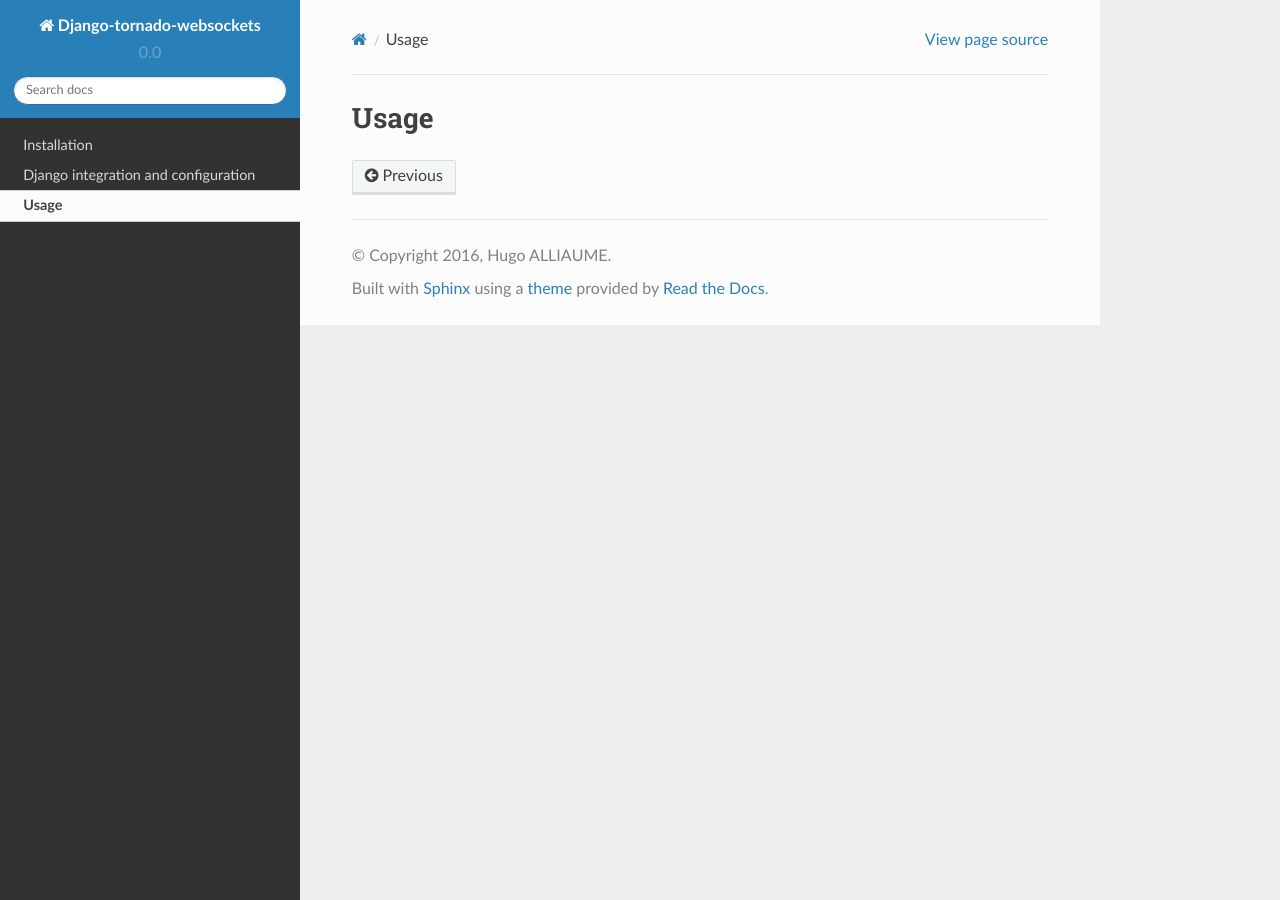
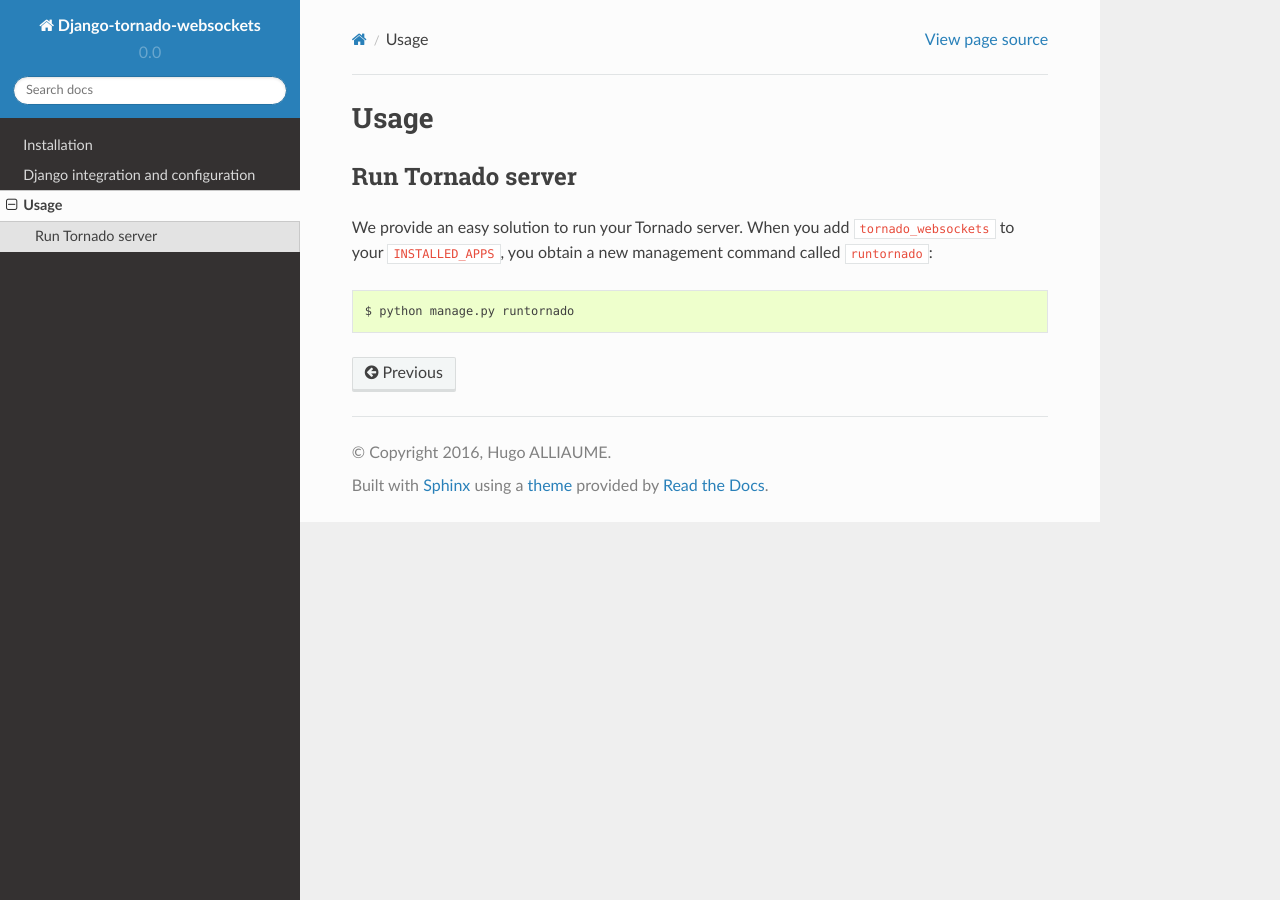
Before and after one commit to onysos/django-tornado-websockets, a Sphinx documentation site: the page built from docs/source/usage.rst, in a window 1280 px wide. Built offline with Sphinx 7.4.7 and the Read the Docs theme 2.0.0, drawn with Linux system fonts in a browser that asks for light colours.

Commit message:
Sphinx/doc: Add runtornado section

```diff
--- a/docs/source/usage.rst
+++ b/docs/source/usage.rst
@@ -1,2 +1,12 @@
 Usage
 =====
+
+Run Tornado server
+------------------
+
+We provide an easy solution to run your Tornado server. When you add ``tornado_websockets`` to your
+``INSTALLED_APPS``, you obtain a new management command called ``runtornado``:
+
+.. code-block:: bash
+
+    $ python manage.py runtornado
```
